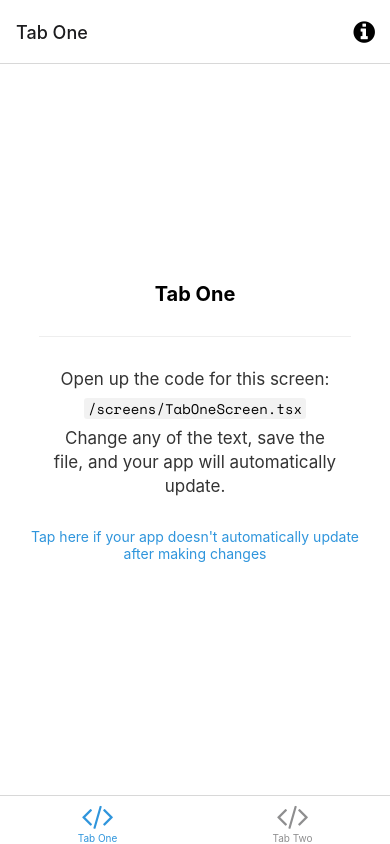
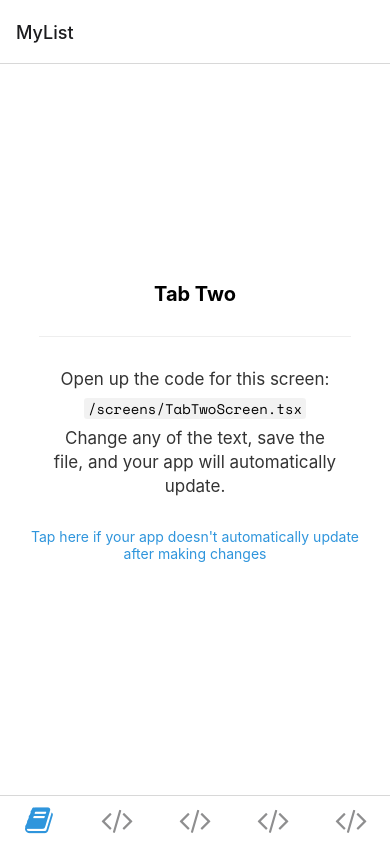
Before and after one commit to Shirahotsu/my-book-list, a React Native app: screen / in a window 390 px wide. Built offline with nearby package versions, Linux system fonts and the light colour scheme; what expo-linking would draw is missing.

Commit message:
Initial commit

```diff
--- a/navigation/index.tsx
+++ b/navigation/index.tsx
@@ -3,12 +3,12 @@
  * https://reactnavigation.org/docs/getting-started
  *
  */
-import { FontAwesome } from '@expo/vector-icons';
-import { createBottomTabNavigator } from '@react-navigation/bottom-tabs';
-import { NavigationContainer, DefaultTheme, DarkTheme } from '@react-navigation/native';
-import { createNativeStackNavigator } from '@react-navigation/native-stack';
+import {FontAwesome} from '@expo/vector-icons';
+import {createBottomTabNavigator} from '@react-navigation/bottom-tabs';
+import {NavigationContainer, DefaultTheme, DarkTheme} from '@react-navigation/native';
+import {createNativeStackNavigator} from '@react-navigation/native-stack';
 import * as React from 'react';
-import { ColorSchemeName, Pressable } from 'react-native';
+import {ColorSchemeName, Pressable} from 'react-native';
 
 import Colors from '../constants/Colors';
 import useColorScheme from '../hooks/useColorScheme';
@@ -16,15 +16,15 @@ import ModalScreen from '../screens/ModalScreen';
 import NotFoundScreen from '../screens/NotFoundScreen';
 import TabOneScreen from '../screens/TabOneScreen';
 import TabTwoScreen from '../screens/TabTwoScreen';
-import { RootStackParamList, RootTabParamList, RootTabScreenProps } from '../types';
+import {RootStackParamList, RootTabParamList, RootTabScreenProps} from '../types';
 import LinkingConfiguration from './LinkingConfiguration';
 
-export default function Navigation({ colorScheme }: { colorScheme: ColorSchemeName }) {
+export default function Navigation({colorScheme}: { colorScheme: ColorSchemeName }) {
     return (
         <NavigationContainer
             linking={LinkingConfiguration}
             theme={colorScheme === 'dark' ? DarkTheme : DefaultTheme}>
-      <RootNavigator />
+            <RootNavigator/>
         </NavigationContainer>
     );
 }
@@ -38,10 +38,10 @@ const Stack = createNativeStackNavigator<RootStackParamList>();
 function RootNavigator() {
     return (
         <Stack.Navigator>
-      <Stack.Screen name="Root" component={BottomTabNavigator} options={{ headerShown: false }} />
-      <Stack.Screen name="NotFound" component={NotFoundScreen} options={{ title: 'Oops!' }} />
-      <Stack.Group screenOptions={{ presentation: 'modal' }}>
-        <Stack.Screen name="Modal" component={ModalScreen} />
+            <Stack.Screen name="Root" component={BottomTabNavigator} options={{headerShown: false}}/>
+            <Stack.Screen name="NotFound" component={NotFoundScreen} options={{title: 'Oops!'}}/>
+            <Stack.Group screenOptions={{presentation: 'modal'}}>
+                <Stack.Screen name="Modal" component={ModalScreen}/>
             </Stack.Group>
         </Stack.Navigator>
     );
@@ -58,38 +58,48 @@ function BottomTabNavigator() {
 
     return (
         <BottomTab.Navigator
-      initialRouteName="TabOne"
+            initialRouteName="MyList"
             screenOptions={{
                 tabBarActiveTintColor: Colors[colorScheme].tint,
             }}>
             <BottomTab.Screen
-        name="TabOne"
-        component={TabOneScreen}
-        options={({ navigation }: RootTabScreenProps<'TabOne'>) => ({
-          title: 'Tab One',
-          tabBarIcon: ({ color }) => <TabBarIcon name="code" color={color} />,
-          headerRight: () => (
-            <Pressable
-              onPress={() => navigation.navigate('Modal')}
-              style={({ pressed }) => ({
-                opacity: pressed ? 0.5 : 1,
-              })}>
-              <FontAwesome
-                name="info-circle"
-                size={25}
-                color={Colors[colorScheme].text}
-                style={{ marginRight: 15 }}
-              />
-            </Pressable>
-          ),
-        })}
+                name="MyList"
+                component={TabTwoScreen}
+                options={{
+                    tabBarIcon: ({color}) => <TabBarIcon name="book" color={color}/>,
+                    tabBarShowLabel: false
+                }}
             />
             <BottomTab.Screen
-        name="TabTwo"
+                name="Top"
                 component={TabTwoScreen}
                 options={{
-          title: 'Tab Two',
-          tabBarIcon: ({ color }) => <TabBarIcon name="code" color={color} />,
+                    tabBarIcon: ({color}) => <TabBarIcon name="code" color={color}/>,
+                    tabBarShowLabel: false
+                }}
+            />
+            <BottomTab.Screen
+                name="Search"
+                component={TabTwoScreen}
+                options={{
+                    tabBarIcon: ({color}) => <TabBarIcon name="code" color={color}/>,
+                    tabBarShowLabel: false
+                }}
+            />
+            <BottomTab.Screen
+                name="Profile"
+                component={TabTwoScreen}
+                options={{
+                    tabBarIcon: ({color}) => <TabBarIcon name="code" color={color}/>,
+                    tabBarShowLabel: false
+                }}
+            />
+            <BottomTab.Screen
+                name="Settings"
+                component={TabTwoScreen}
+                options={{
+                    tabBarIcon: ({color}) => <TabBarIcon name="code" color={color}/>,
+                    tabBarShowLabel: false
                 }}
             />
         </BottomTab.Navigator>
@@ -103,5 +113,5 @@ function TabBarIcon(props: {
     name: React.ComponentProps<typeof FontAwesome>['name'];
     color: string;
 }) {
-  return <FontAwesome size={30} style={{ marginBottom: -3 }} {...props} />;
+    return <FontAwesome size={30}  {...props} />;
 }
```
Also changed, not shown: types.tsx (+5 -2 lines). Lines whose indentation alone changed are shown as unchanged.
